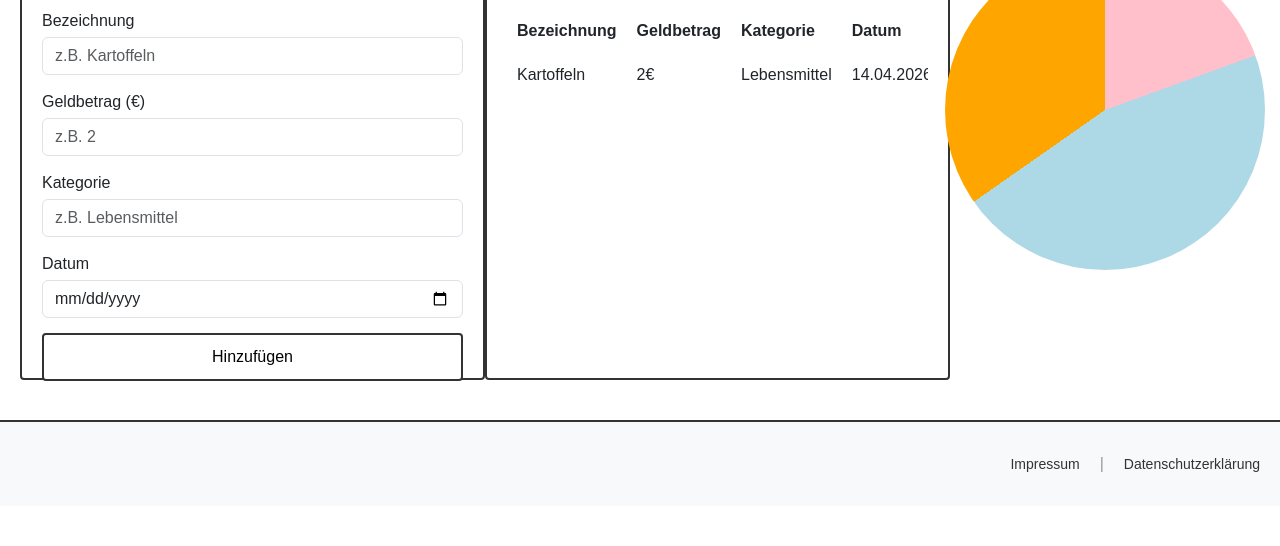
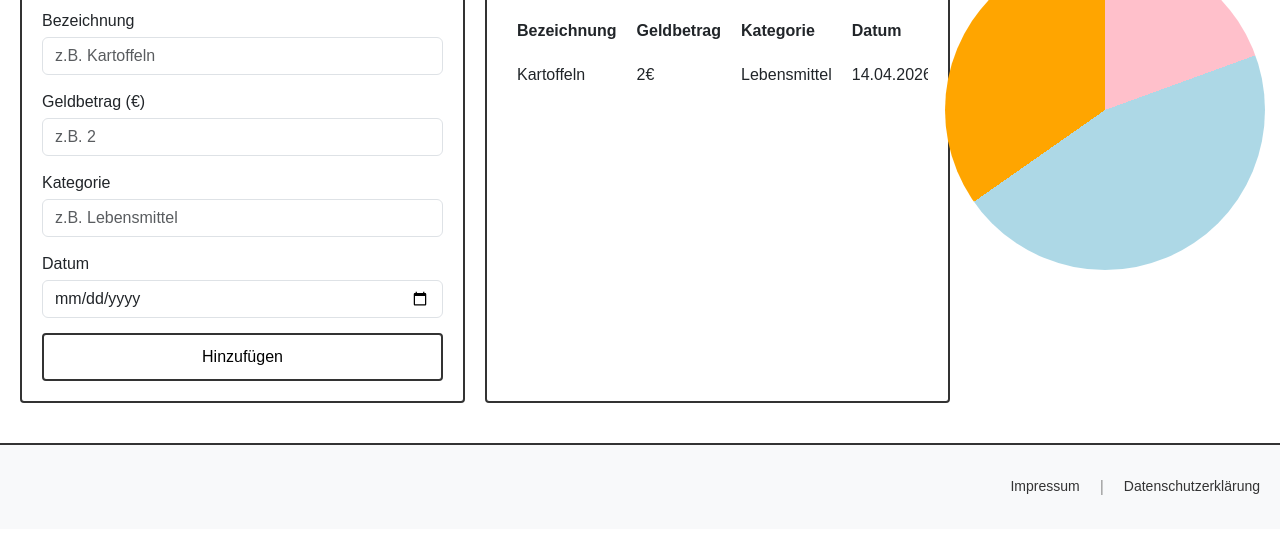
Before and after one commit to darknesshyper/FinanzplanerESDOKU, a plain HTML site: page ausgaben.html in a window 1280 px wide. Shown: the part 254-800 px from the top of the page. Drawn offline with nearby package versions, Linux system fonts and the light colour scheme.

Commit message:
Fixed spacing

```diff
--- a/ausgaben.html
+++ b/ausgaben.html
@@ -20,7 +20,7 @@
     </span>
 
     <div class="page-container">
-        <div class="transaction-card">
+        <div class="transaction-card" Style="margin-right: 20px;">
             <h3>Neue Ausgabe hinzufügen</h3>
             <div class="form-group">
                 <label for="bezeichnung-ausgabe">Bezeichnung</label>
--- a/stylesheet.css
+++ b/stylesheet.css
@@ -119,7 +119,6 @@ h1 {
   border: 2px solid #333;
   border-radius: 4px;
   padding: 20px;
-  height: 450px;
   display: flex;
   flex-direction: column;
   gap: 15px;
@@ -163,7 +162,8 @@ th, td {
 .page-container {
   display: grid;
   grid-template-columns: 37.5% 37.5% 25%;
-  margin: 30px 20px;
+  margin: 30px 20px 0px 20px;
+  height: fit-content;
 }
 
 .form-group {
```
Also changed, not shown: einnahmen.html (+1 -1 lines).
